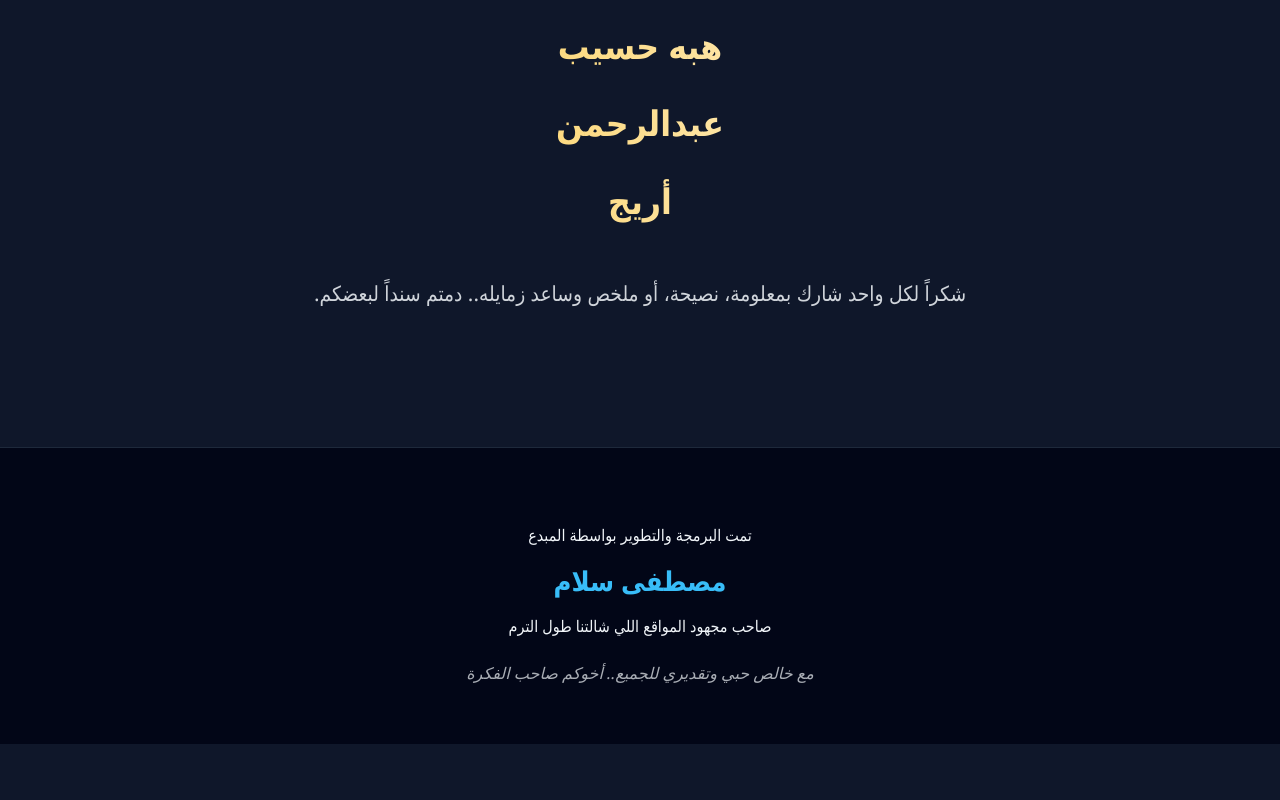
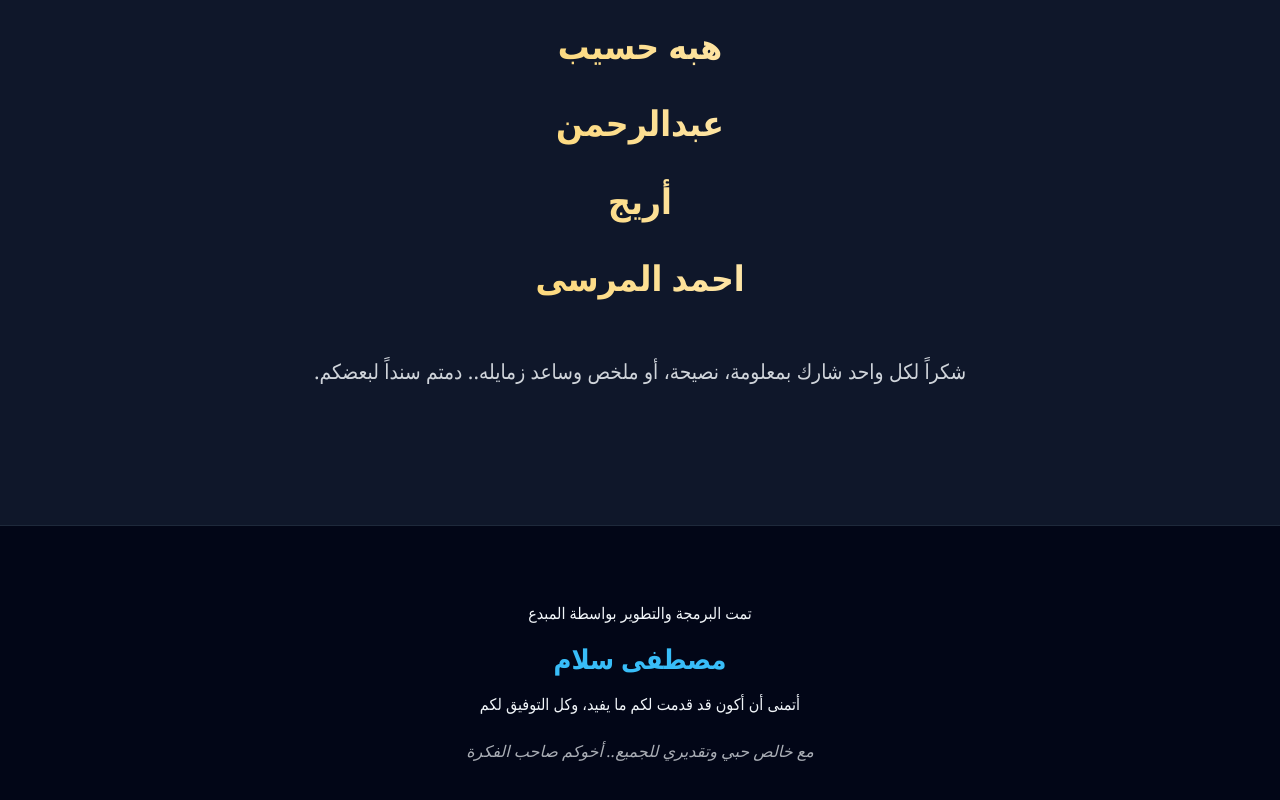
Before and after one commit to mostafasalam447-collab/final, a plain HTML site: page index.html in a window 1280 px wide. Shown: the part 1735-2535 px from the top of the page. Before the commit the page ends 2479 px from the top, so only its background shows below. Drawn offline with Linux system fonts and the light colour scheme.

Commit message:
Update index.html

```diff
--- a/index.html
+++ b/index.html
@@ -123,6 +123,7 @@
         <li class="name-item">هبه حسيب</li>
         <li class="name-item">عبدالرحمن</li>
         <li class="name-item">أريج</li>
+        <li class="name-item">احمد المرسى</li>
     </ul>
 
     <div style="margin: 40px 0; font-size: 1.3rem; opacity: 0.85;">
@@ -133,7 +134,7 @@
 <footer>
     <p>تمت البرمجة والتطوير بواسطة المبدع</p>
     <div class="dev">مصطفى سلام</div>
-    <p>صاحب مجهود المواقع اللي شالتنا طول الترم</p>
+    <p>أتمنى أن أكون قد قدمت لكم ما يفيد، وكل التوفيق لكم</p>
     <div class="owner">مع خالص حبي وتقديري للجميع.. أخوكم صاحب الفكرة</div>
 </footer>
 
```
